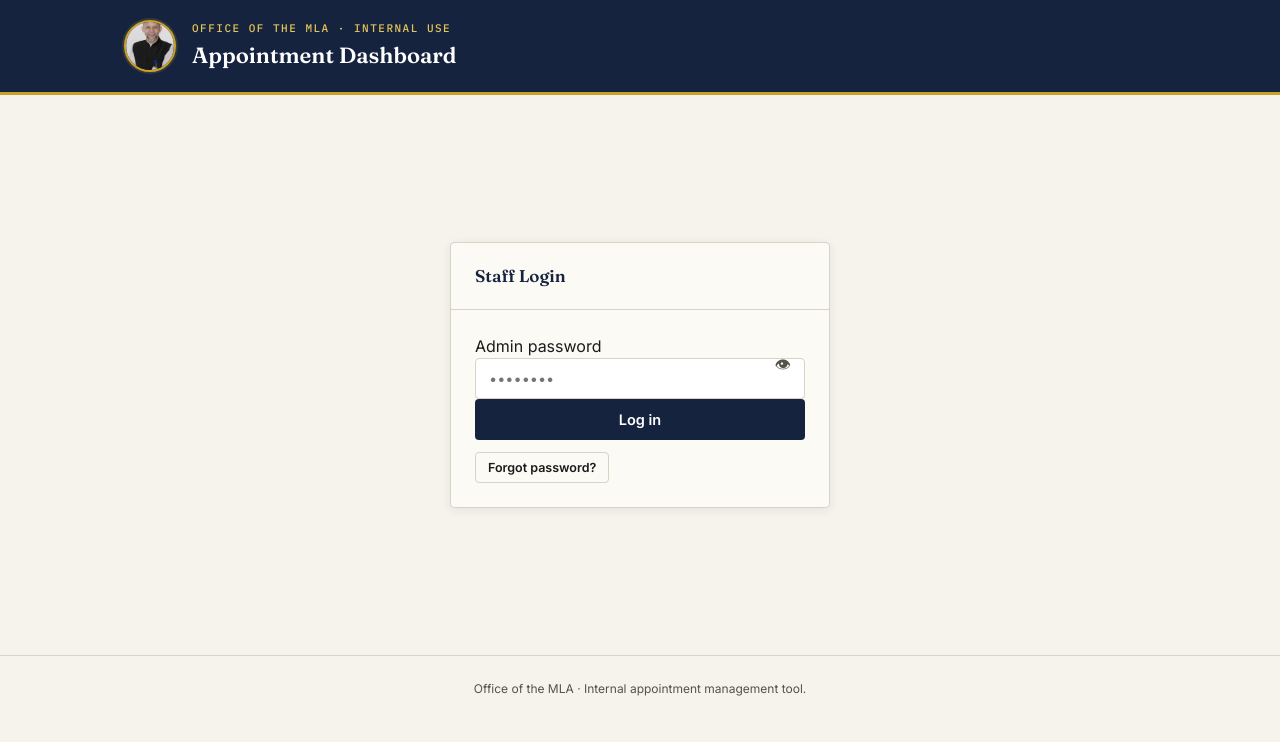
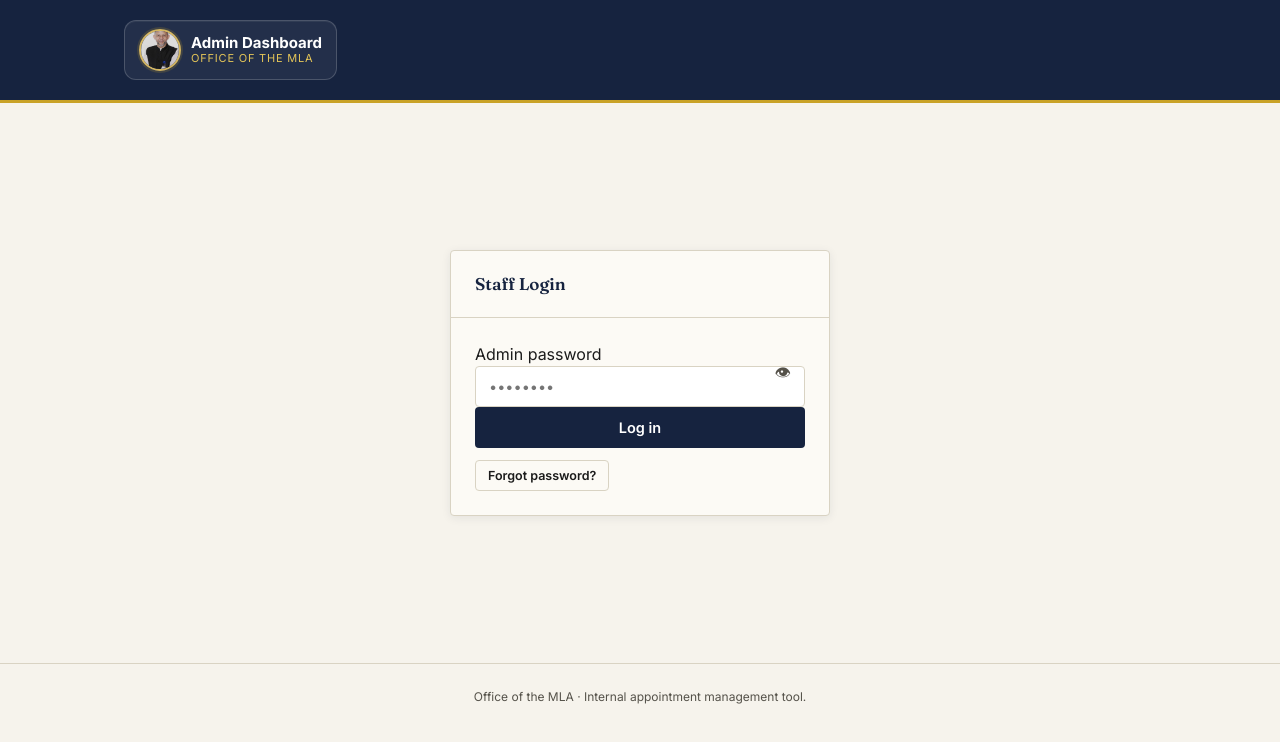
Before and after one commit to Hp-wala/appointment-system, a website: page public/admin.html in a window 1280 px wide. Drawn offline with Linux system fonts and the light colour scheme.

Commit message:
Update admin tab style with MLA avatar

```diff
--- a/public/admin.html
+++ b/public/admin.html
@@ -11,11 +11,14 @@
 
 <header class="masthead">
   <div class="masthead-inner">
-    <img class="mla-avatar" src="images/mla-photo.png" alt="MLA Diganta Kalita">
-    <div class="masthead-title">
-      <span class="eyebrow">Office of the MLA · Internal Use</span>
-      <h1>Appointment Dashboard</h1>
+    <div class="brand-tab">
+      <img class="mla-avatar" src="images/mla-photo.png" alt="MLA Diganta Kalita">
+      <div class="brand-copy">
+        <span class="brand-title">Admin Dashboard</span>
+        <span class="brand-subtitle">Office of the MLA</span>
+      </div>
     </div>
+    <div class="masthead-title"></div>
     <nav id="logoutNav" style="display:none;">
       <a href="#" class="btn btn-outline btn-sm" id="handoverBtn">Handover & Disclaimer</a>
       <button class="btn btn-outline btn-sm" id="changePasswordBtn">Change password</button>
--- a/public/css/style.css
+++ b/public/css/style.css
@@ -80,13 +80,43 @@ a { color: inherit; }
 }
 
 .mla-avatar {
-  width: 52px;
-  height: 52px;
+  width: 42px;
+  height: 42px;
   object-fit: cover;
   border-radius: 50%;
-  border: 2px solid var(--gold);
+  border: 2px solid rgba(232, 197, 99, 0.9);
   flex-shrink: 0;
   box-shadow: 0 0 0 2px rgba(201, 162, 39, 0.18);
+}
+
+.brand-tab {
+  display: inline-flex;
+  align-items: center;
+  gap: 10px;
+  background: rgba(255,255,255,0.06);
+  border-radius: 12px;
+  border: 1px solid rgba(255,255,255,0.18);
+  padding: 8px 14px;
+  box-shadow: inset 0 1px 0 rgba(255,255,255,0.06);
+}
+
+.brand-copy {
+  display: flex;
+  flex-direction: column;
+  line-height: 1.2;
+}
+
+.brand-copy .brand-title {
+  font-size: 15px;
+  font-weight: 700;
+  color: #fff;
+}
+
+.brand-copy .brand-subtitle {
+  font-size: 11px;
+  letter-spacing: 0.8px;
+  text-transform: uppercase;
+  color: var(--gold-light);
 }
 
 .masthead-title { flex: 1; }
```
Also changed, not shown: public/admin-history.html (+7 -4 lines).
